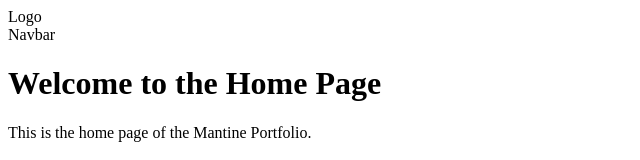
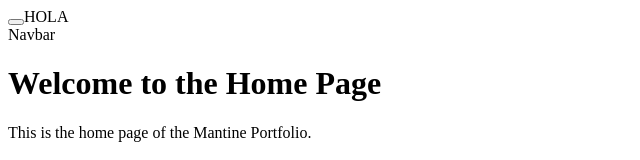
Before and after one commit to LeoJuanZ/portfolio-mantine, a React (Vite) app: page /home in a window 1280 px wide. Shown: the top 160 px of the page, without its empty margins (0-640 px from the left). Built offline with nearby package versions, Linux system fonts and the light colour scheme.

Commit message:
[ADD] Logo + collapsable desktop

```diff
--- a/src/layouts/AppLayout.jsx
+++ b/src/layouts/AppLayout.jsx
@@ -1,33 +1,41 @@
-import { AppShell, Burger } from "@mantine/core";
-import { useDisclosure } from "@mantine/hooks";
-import { Outlet } from "react-router-dom";
+import { AppShell, Burger, Group, Skeleton } from '@mantine/core';
+import { useDisclosure } from '@mantine/hooks';
+import { Outlet } from 'react-router-dom';
 
-const AppLayout = () => {
-  const [opened, { toggle }] = useDisclosure();
+function AppLayout() {
+  const [mobileOpened, { toggle: toggleMobile }] = useDisclosure();
+  const [desktopOpened, { toggle: toggleDesktop }] = useDisclosure(true);
+
   return (
     <AppShell
       header={{ height: 60 }}
       navbar={{
         width: 300,
-        breakpoint: "sm",
-        collapsed: { mobile: !opened },
+        breakpoint: 'sm',
+        collapsed: { mobile: !mobileOpened, desktop: !desktopOpened },
       }}
       padding="md"
     >
       <AppShell.Header>
-        <Burger opened={opened} onClick={toggle} hiddenFrom="sm" size="sm" />
-        <div>Logo</div>
+        <Group h="100%" px="md">
+          <Burger opened={mobileOpened} onClick={toggleMobile} hiddenFrom="sm" size="sm" />
+          <Burger opened={desktopOpened} onClick={toggleDesktop} visibleFrom="sm" size="sm" />
+          HOLA
+        </Group>
       </AppShell.Header>
-
       <AppShell.Navbar p="md">
         Navbar
+        {Array(15)
+          .fill(0)
+          .map((_, index) => (
+            <Skeleton key={index} h={28} mt="sm" animate={false} />
+          ))}
       </AppShell.Navbar>
-
       <AppShell.Main>
         <Outlet />
       </AppShell.Main>
     </AppShell>
   );
-};
+}
 
 export default AppLayout;
--- a/src/routes/routes.jsx
+++ b/src/routes/routes.jsx
@@ -13,14 +13,14 @@ export const router = createBrowserRouter(
           element: <Home />,
         },
         {
-          path: "",
-          element: <Navigate to={"home"} replace />,
+          index: true,
+          element: <Navigate to="home" replace />,
         },
       ],
     },
     {
       path: "*",
-      element: <Navigate to={"/home"} replace />,
+      element: <Navigate to="/home" replace />,
     },
   ],
   {
```
Also changed, not shown: 1 other file (tests, documents, lock files or other folders).
